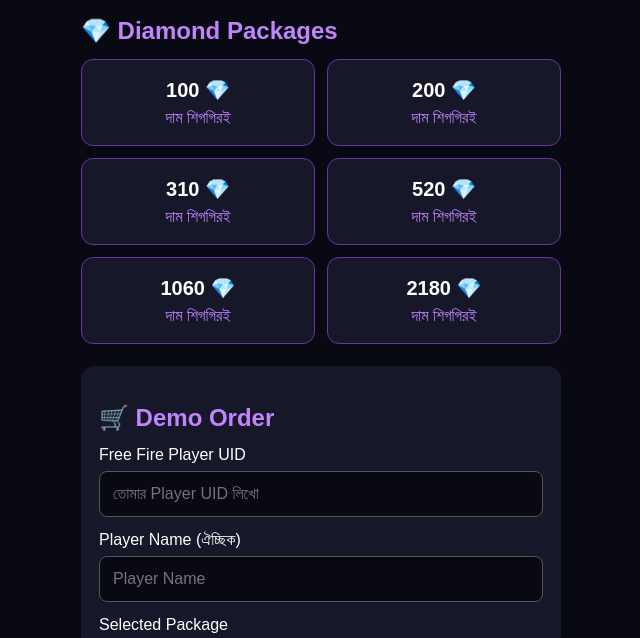
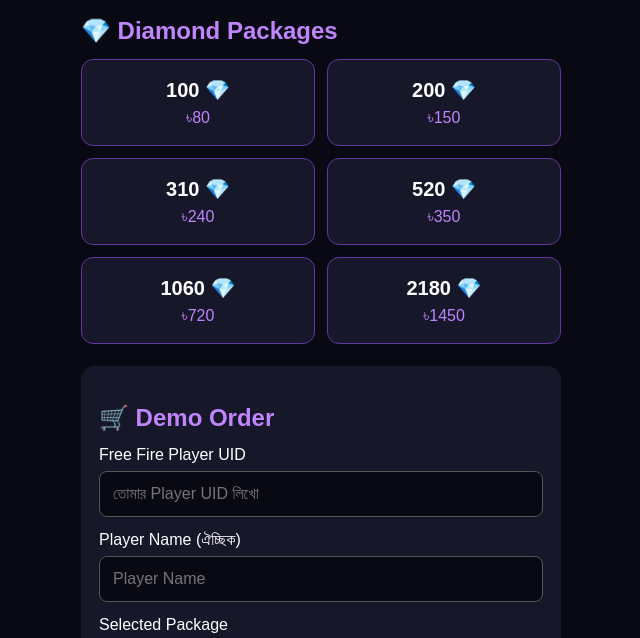
Before and after one commit to pixzerox15-design/zrx-topup-backend, a plain HTML site: page index.html in a window 1280 px wide. Shown: the part 160-798 px from the top of the page, without its empty margins (319-959 px from the left). Drawn offline with Linux system fonts and the light colour scheme.

Commit message:
Update package prices in index.html

```diff
--- a/index.html
+++ b/index.html
@@ -160,32 +160,32 @@ footer {
 <div class="packages">
   <div class="package" onclick="selectPackage(100,this)">
     <strong>100 💎</strong>
-    <span>দাম শিগগিরই</span>
+    <span>৳80</span>
   </div>
 
   <div class="package" onclick="selectPackage(200,this)">
     <strong>200 💎</strong>
-    <span>দাম শিগগিরই</span>
+    <span>৳150</span>
   </div>
 
   <div class="package" onclick="selectPackage(310,this)">
     <strong>310 💎</strong>
-    <span>দাম শিগগিরই</span>
+    <span>৳240</span>
   </div>
 
   <div class="package" onclick="selectPackage(520,this)">
     <strong>520 💎</strong>
-    <span>দাম শিগগিরই</span>
+    <span>৳350</span>
   </div>
 
   <div class="package" onclick="selectPackage(1060,this)">
     <strong>1060 💎</strong>
-    <span>দাম শিগগিরই</span>
+    <span>৳720</span>
   </div>
 
   <div class="package" onclick="selectPackage(2180,this)">
     <strong>2180 💎</strong>
-    <span>দাম শিগগিরই</span>
+    <span>৳1450</span>
   </div>
 </div>
 
```
